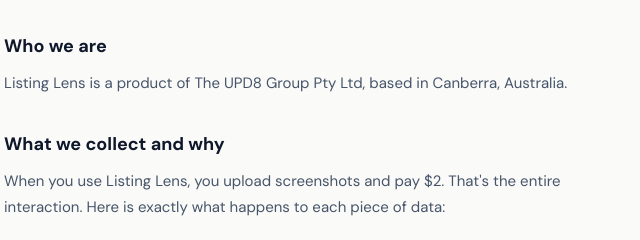
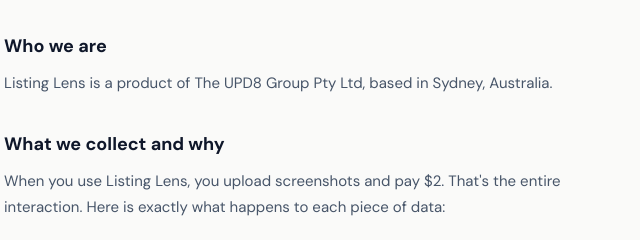
Before and after one commit to UPD8-group/ll, a website: page public/privacy.html in a window 1280 px wide. Shown: the part 529-769 px from the top of the page, 320-960 px from the left. Drawn offline with Linux system fonts and the light colour scheme.

Commit message:
Update privacy.html

```diff
--- a/public/privacy.html
+++ b/public/privacy.html
@@ -59,7 +59,7 @@
     </div>
 
     <h2>Who we are</h2>
-    <p>Listing Lens is a product of The UPD8 Group Pty Ltd, based in Canberra, Australia.</p>
+    <p>Listing Lens is a product of The UPD8 Group Pty Ltd, based in Sydney, Australia.</p>
 
     <h2>What we collect and why</h2>
     <p>When you use Listing Lens, you upload screenshots and pay $2. That's the entire interaction. Here is exactly what happens to each piece of data:</p>
```
